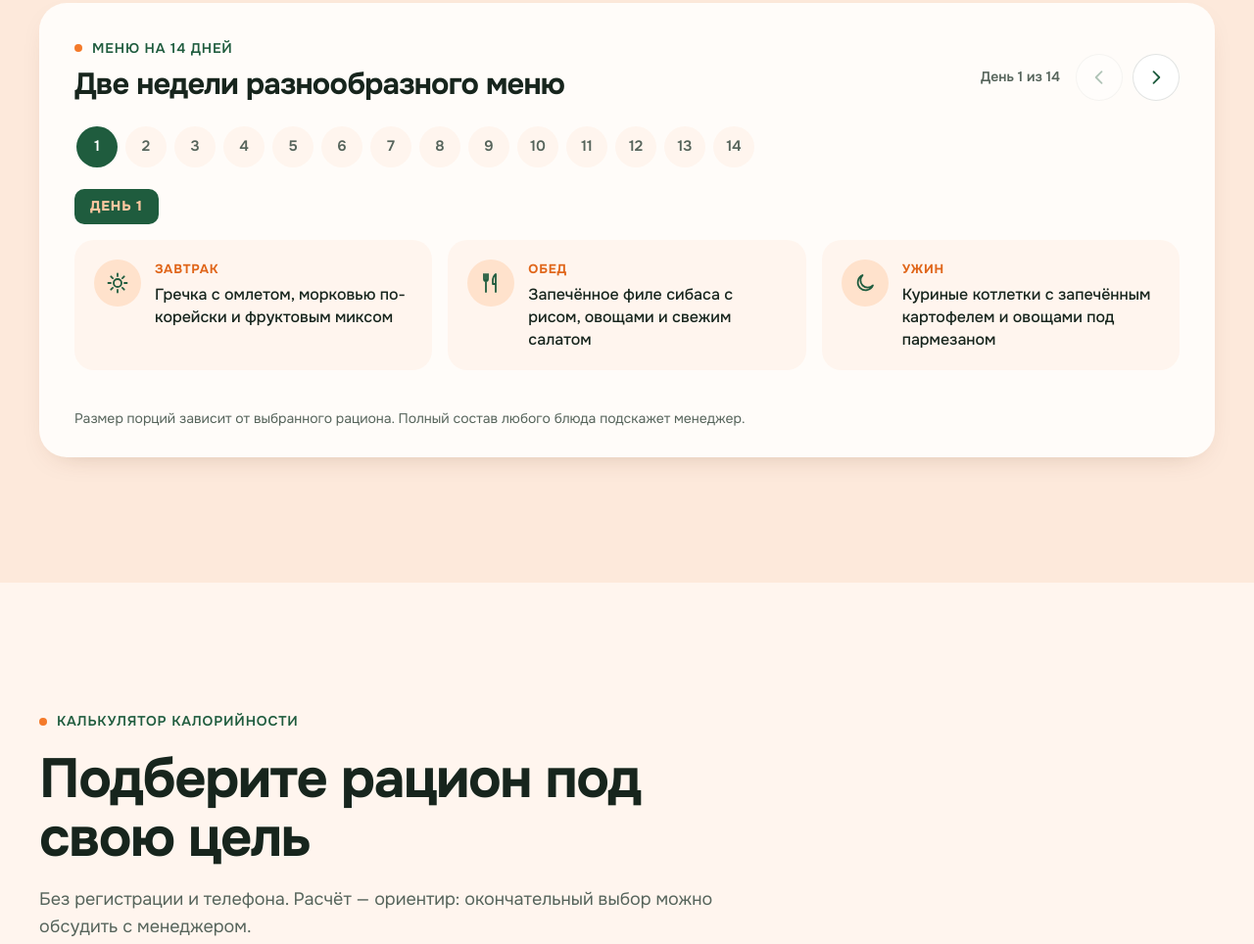
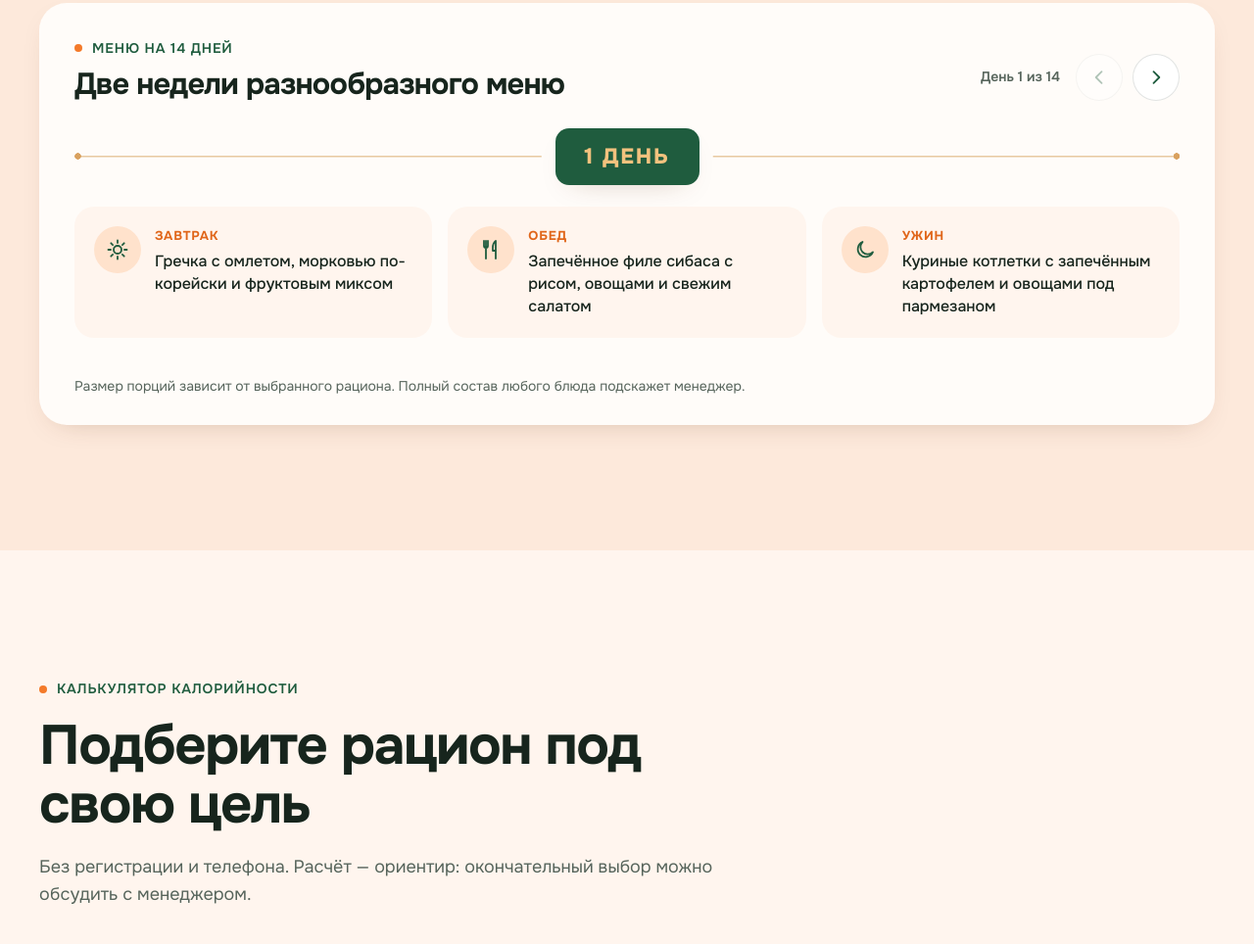
Before and after one commit to Kuranovich/Lending-Plate-Mate-Meal-prep, a plain HTML site: page index.html in a window 1280 px wide. Shown: the part 2960-3924 px from the top of the page at 98% size. Drawn offline with Linux system fonts and the light colour scheme.

Commit message:
Меню на 14 дней: плашка дня вместо кружочков с номерами
Каждый слайд начинается с крупной плашки «1 день» / «Day 1» с линиями
по бокам — она перелистывается вместе с блюдами. Соседние дни при
листании приглушены. Стрелки и свайп остались.

Co-Authored-By: Claude Opus 5.5 <noreply@anthropic.com>

```diff
--- a/assets/app.js
+++ b/assets/app.js
@@ -94,7 +94,7 @@ const STR = {
     discuss: 'Обсудить с менеджером',
     match: 'подходит', closest: 'ближайший', max: 'максимум',
     meals: ['Завтрак', 'Обед', 'Ужин'],
-    dayN: n => `День ${n}`,
+    dayN: n => `${n} день`,
     dayOf: (n, total) => `День ${n} из ${total}`,
     goal: { lose: 'снижение веса', keep: 'поддержание веса', gain: 'набор веса' },
     msg: s => [
@@ -536,14 +536,13 @@ const MEAL_ICONS = [
   '<svg viewBox="0 0 24 24"><path d="M20 14.5A8 8 0 1 1 9.5 4a6.5 6.5 0 0 0 10.5 10.5Z"/></svg>',
 ];
 const menuTrack = $('#menuTrack');
-const menuDays = $('#menuDays');
 let menuIndex = 0;
 
 function renderMenu() {
   const s = S(), li = state.lang === 'en' ? 1 : 0, total = MENU.length;
   menuTrack.innerHTML = MENU.map((day, d) => `
     <article class="mday" role="group" aria-roledescription="slide" aria-label="${s.dayOf(d + 1, total)}">
-      <p class="mday__badge">${s.dayN(d + 1)}</p>
+      <div class="mday__head"><p class="mday__badge">${s.dayN(d + 1)}</p></div>
       <div class="mday__meals">
         ${day.map((dish, m) => `
           <div class="mday__meal">
@@ -552,8 +551,6 @@ function renderMenu() {
           </div>`).join('')}
       </div>
     </article>`).join('');
-  menuDays.innerHTML = MENU.map((_, d) =>
-    `<button type="button" class="week-menu__day" role="tab" data-day="${d}" aria-label="${s.dayN(d + 1)}">${d + 1}</button>`).join('');
   updateMenuUi();
 }
 
@@ -562,17 +559,8 @@ function updateMenuUi() {
   $('#menuCount').textContent = S().dayOf(menuIndex + 1, total);
   $('#menuPrev').disabled = menuIndex === 0;
   $('#menuNext').disabled = menuIndex === total - 1;
-  $$('.week-menu__day', menuDays).forEach((b, i) => {
-    const on = i === menuIndex;
-    b.classList.toggle('is-active', on);
-    b.setAttribute('aria-selected', String(on));
-  });
-  // держим активный номер дня в поле видимости, не трогая вертикальную прокрутку страницы
-  const chip = menuDays.children[menuIndex];
-  if (chip) {
-    const left = chip.offsetLeft - (menuDays.clientWidth - chip.offsetWidth) / 2;
-    menuDays.scrollTo({ left, behavior: 'smooth' });
-  }
+  // текущий день яркий, соседние приглушены — видно при перелистывании
+  $$('.mday', menuTrack).forEach((el, i) => el.classList.toggle('is-current', i === menuIndex));
 }
 
 function goToDay(i) {
@@ -583,10 +571,6 @@ function goToDay(i) {
 
 $('#menuPrev').addEventListener('click', () => goToDay(menuIndex - 1));
 $('#menuNext').addEventListener('click', () => goToDay(menuIndex + 1));
-menuDays.addEventListener('click', e => {
-  const b = e.target.closest('[data-day]');
-  if (b) goToDay(+b.dataset.day);
-});
 menuTrack.addEventListener('keydown', e => {
   if (e.key === 'ArrowRight') { e.preventDefault(); goToDay(menuIndex + 1); }
   if (e.key === 'ArrowLeft') { e.preventDefault(); goToDay(menuIndex - 1); }
--- a/assets/styles.css
+++ b/assets/styles.css
@@ -257,23 +257,23 @@ button, input, select, textarea { font: inherit; color: inherit; }
 .week-menu__arrow:disabled { opacity: .35; cursor: default; }
 .week-menu__arrow svg { width: 20px; height: 20px; fill: none; stroke: currentColor; stroke-width: 2.2; stroke-linecap: round; stroke-linejoin: round; }
 
-.week-menu__days { display: flex; gap: 8px; margin: 24px 0 20px; padding: 2px; overflow-x: auto; scrollbar-width: none; }
-.week-menu__days::-webkit-scrollbar { display: none; }
-.week-menu__day {
-  flex: none; width: 42px; height: 42px; border: 0; border-radius: 50%;
-  background: var(--bg); font-size: 15px; font-weight: 600; color: var(--muted); cursor: pointer;
-  transition: background-color .2s, color .2s;
-}
-.week-menu__day:hover { color: var(--ink); }
-.week-menu__day.is-active { background: var(--green); color: var(--white); }
-
-.week-menu__track { display: flex; overflow-x: auto; scroll-snap-type: x mandatory; scrollbar-width: none; overscroll-behavior-x: contain; }
+.week-menu__track { display: flex; margin-top: 28px; overflow-x: auto; scroll-snap-type: x mandatory; scrollbar-width: none; overscroll-behavior-x: contain; }
 .week-menu__track::-webkit-scrollbar { display: none; }
 .mday { flex: 0 0 100%; min-width: 0; scroll-snap-align: start; scroll-snap-stop: always; }
+.mday__head { display: flex; align-items: center; gap: 14px; margin-bottom: 22px; }
+.mday__head::before, .mday__head::after {
+  content: ""; flex: 1; height: 7px;
+  background: radial-gradient(circle, #D9A15F 3px, transparent 3.5px) left center / 7px 7px no-repeat,
+              linear-gradient(#E8C9A2, #E8C9A2) center / 100% 1.5px no-repeat;
+}
+.mday__head::after { transform: scaleX(-1); }
 .mday__badge {
-  display: inline-block; margin-bottom: 16px; padding: 7px 16px; border-radius: 10px;
-  background: var(--green); color: #FFC7A0; font-size: 14px; font-weight: 800; letter-spacing: .06em; text-transform: uppercase;
+  padding: 12px 30px; border-radius: 14px; background: var(--green); box-shadow: var(--shadow-sm);
+  color: #F2C27E; font-size: 22px; font-weight: 800; letter-spacing: .08em; text-transform: uppercase; white-space: nowrap;
 }
+.mday { transition: opacity .45s var(--ease), transform .45s var(--ease); }
+.mday:not(.is-current) { opacity: .35; transform: scale(.96); }
+@media (prefers-reduced-motion: reduce) { .mday { transition: none; } .mday:not(.is-current) { transform: none; } }
 .mday__meals { display: grid; grid-template-columns: repeat(3, 1fr); gap: 16px; }
 .mday__meal { display: flex; align-items: flex-start; gap: 14px; padding: 20px; border-radius: var(--radius-md); background: var(--bg); }
 .mday__icon { flex: none; width: 48px; height: 48px; display: grid; place-items: center; border-radius: 50%; background: var(--orange-50); }
@@ -612,8 +612,8 @@ button, input, select, textarea { font: inherit; color: inherit; }
   .week-menu__head { flex-direction: column; align-items: stretch; gap: 14px; }
   .week-menu__nav { justify-content: space-between; }
   .week-menu__count { margin-right: auto; }
-  .week-menu__days { margin: 18px 0 16px; }
-  .week-menu__day { width: 38px; height: 38px; font-size: 14px; }
+  .mday__badge { padding: 10px 22px; font-size: 18px; }
+  .mday__head { gap: 10px; margin-bottom: 16px; }
   .mday__meals { grid-template-columns: 1fr; gap: 10px; }
   .mday__meal { padding: 16px; }
   .mday__icon { width: 42px; height: 42px; }
--- a/index.html
+++ b/index.html
@@ -31,7 +31,7 @@
   <link rel="preconnect" href="https://fonts.googleapis.com">
   <link rel="preconnect" href="https://fonts.gstatic.com" crossorigin>
   <link href="https://fonts.googleapis.com/css2?family=Onest:wght@400;500;600;700;800&display=swap" rel="stylesheet">
-  <link rel="stylesheet" href="assets/styles.css?v=ab51653c">
+  <link rel="stylesheet" href="assets/styles.css?v=e80cd91b">
   <script>document.documentElement.classList.add('js')</script>
 </head>
 <body>
@@ -193,7 +193,6 @@
             </button>
           </div>
         </div>
-        <div class="week-menu__days" id="menuDays" role="tablist" data-i18n-attr="aria-label:menu14.daysLabel" aria-label="Дни меню"></div>
         <div class="week-menu__track" id="menuTrack" tabindex="0" data-i18n-attr="aria-label:menu14.trackLabel" aria-label="Меню по дням, листайте вправо и влево"></div>
         <p class="week-menu__note" data-i18n="menu14.note">Размер порций зависит от выбранного рациона. Полный состав любого блюда подскажет менеджер.</p>
       </div>
@@ -575,6 +574,6 @@
 
 <div class="toast" id="toast" role="status" aria-live="polite"></div>
 
-<script src="assets/app.js?v=7a751f9a"></script>
+<script src="assets/app.js?v=b2d2b98f"></script>
 </body>
 </html>
--- a/tools/i18n-en.js
+++ b/tools/i18n-en.js
@@ -52,7 +52,6 @@ module.exports = {
   'menu.d3.text': 'Baked sea bass fillet with lemon, quinoa and Thai-style vegetables — carrot, pepper, asparagus. A light dinner with fish protein.',
   'menu14.note': 'Portion sizes depend on the plan you choose. Our manager can share the full ingredients of any dish.',
   'menu14.trackLabel': 'Menu by day, swipe left and right',
-  'menu14.daysLabel': 'Menu days',
   'menu14.next': 'Next day',
   'menu14.prev': 'Previous day',
   'menu14.title': 'Two weeks of varied meals',
```
Also changed, not shown: en/index.html (+2 -3 lines).
